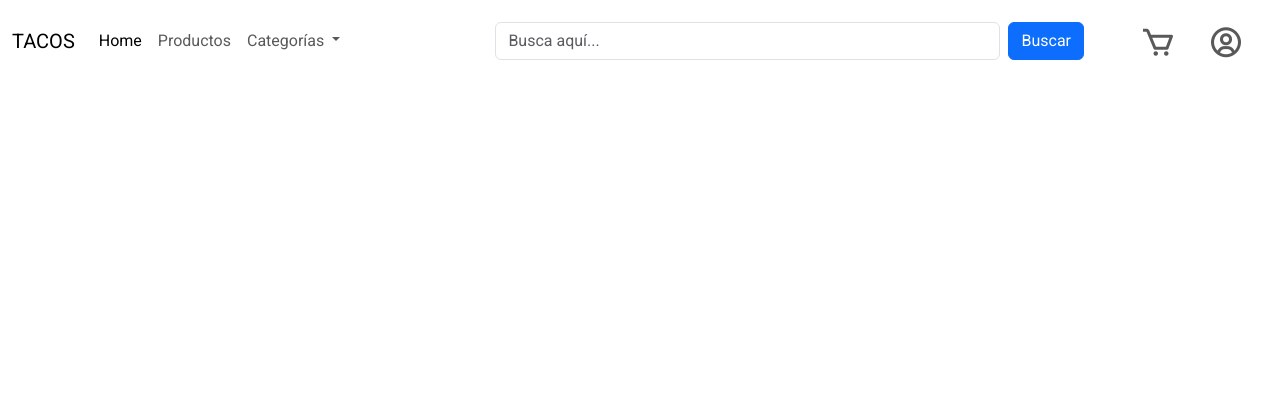
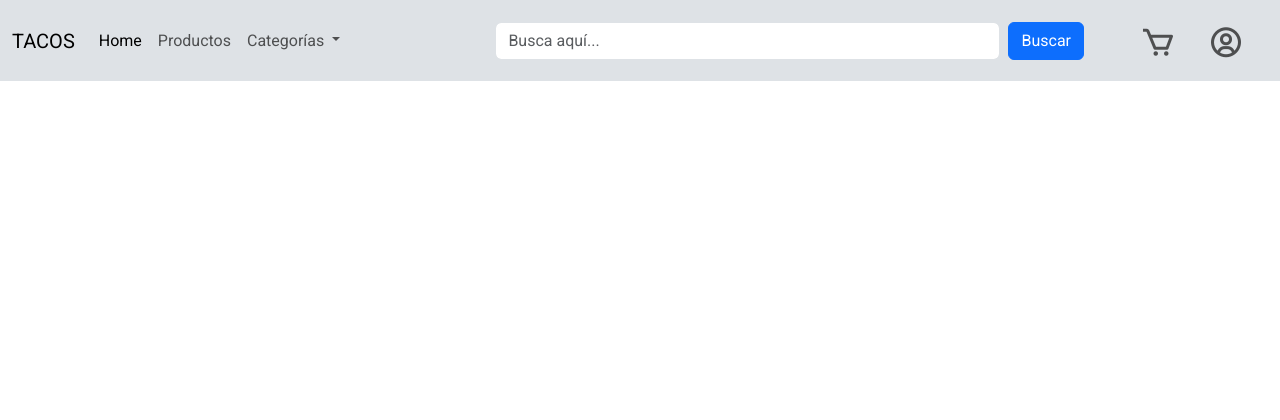
Before and after one commit to RevDev06/TACOS, a Flask app: page / in a window 1280 px wide. Shown: the top 420 px of the page. Run offline with Flask 3, Linux system fonts and the light colour scheme.

Commit message:
esitlos_arreglados

```diff
--- a/tacos_v1.0/static/css/style.css
+++ b/tacos_v1.0/static/css/style.css
@@ -184,3 +184,6 @@ body {
     margin-left: 8rem;
   }
 }
+.navbar {
+  background-color: var(--bs-border-color) !important;
+}
```
